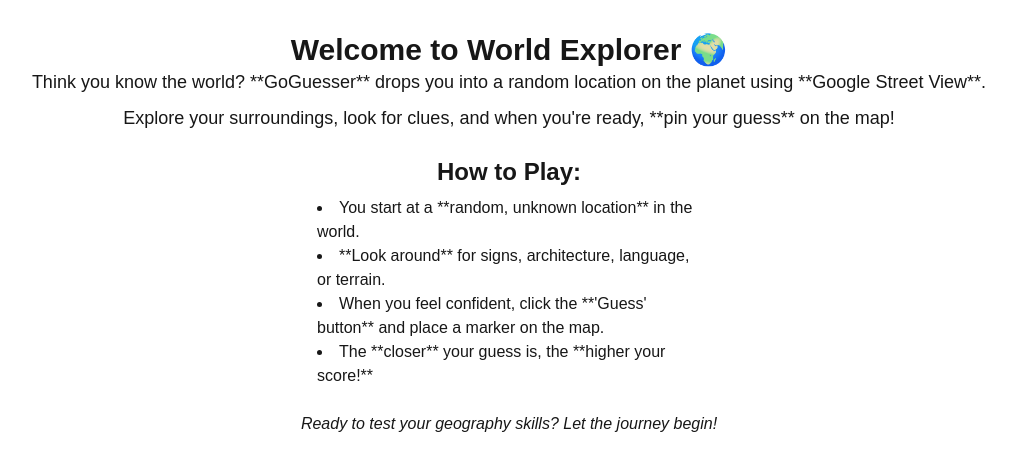
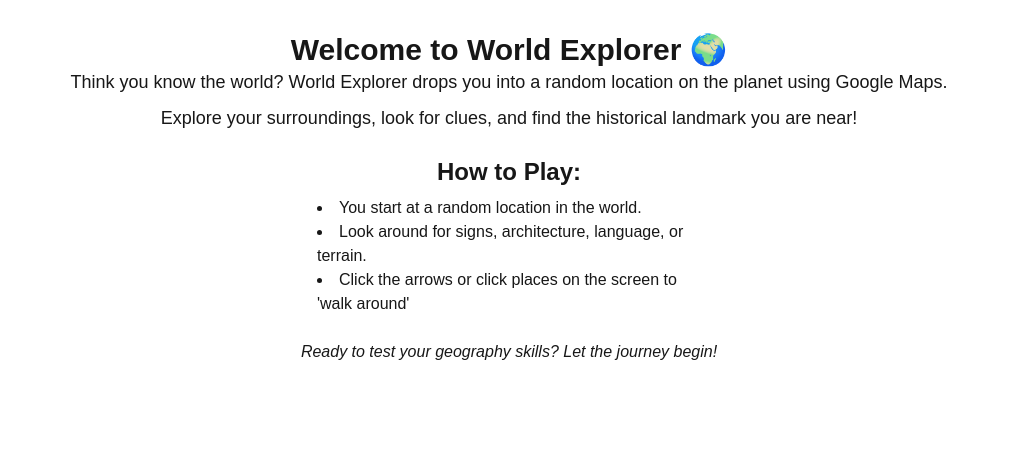
Before and after one commit to TheClayFerg/WorldWideWonders, a Next.js app in the folder mapproject/: page /about in a window 1280 px wide. Shown: the top 470 px of the page, without its empty margins (131-1147 px from the left). Built offline with nearby package versions, Linux system fonts and the light colour scheme.

Commit message:
About Page

```diff
--- a/mapproject/app/about/page.js
+++ b/mapproject/app/about/page.js
@@ -3,25 +3,18 @@
     <div className="p-8 text-center">
       <h1 className="text-3xl font-bold">Welcome to World Explorer 🌍</h1>
       <p className="text-lg">
-        Think you know the world? **GoGuesser** drops you into a random location
-        on the planet using **Google Street View**.
+        Think you know the world? World Explorer drops you into a random location on the planet using Google Maps.
       </p>
-      <p className="mt-2 text-lg">
-        Explore your surroundings, look for clues, and when you're ready,
-        **pin your guess** on the map!
-      </p>
+      <p className="mt-2 text-lg">Explore your surroundings, look for clues, and find the historical landmark you are near!</p>
       <div className="mt-6">
         <h2 className="text-2xl font-semibold">How to Play:</h2>
         <ul className="list-disc list-inside mt-2 mx-auto max-w-sm text-left">
-          <li>You start at a **random, unknown location** in the world.</li>
-          <li>**Look around** for signs, architecture, language, or terrain.</li>
-          <li>When you feel confident, click the **'Guess' button** and place a marker on the map.</li>
-          <li>The **closer** your guess is, the **higher your score!**</li>
+          <li>You start at a random location in the world.</li>
+          <li>Look around for signs, architecture, language, or terrain.</li>
+          <li>Click the arrows or click places on the screen to 'walk around'</li>
         </ul>
       </div>
-      <p className="mt-6 text-md italic">
-        Ready to test your geography skills? Let the journey begin!
-      </p>
+      <p className="mt-6 text-md italic">Ready to test your geography skills? Let the journey begin!</p>
     </div>
   );
 }
```
